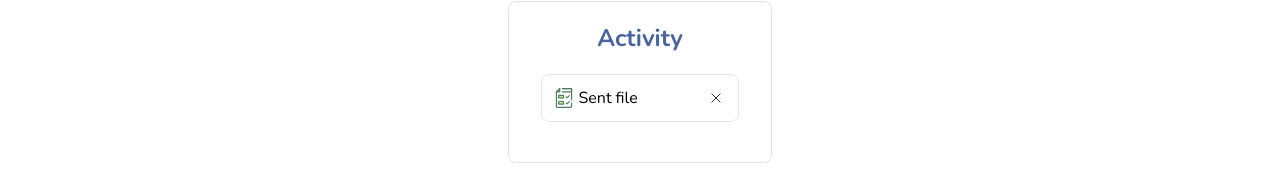
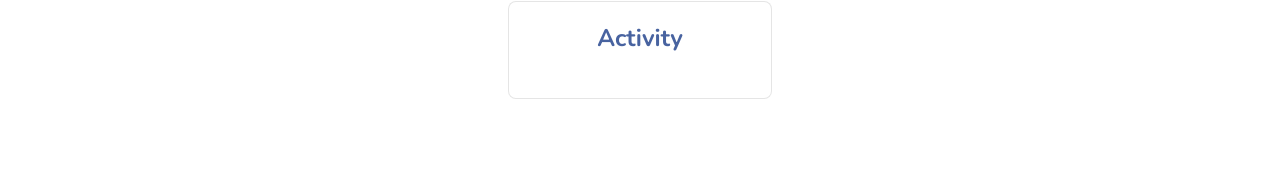
Before and after one commit to ns-krishnakodali/q-file-share, a Next.js app in the folder q-file-share-ui/: page /dashboard in a window 1280 px wide. Shown: the part 344-516 px from the top of the page. Built offline with nearby package versions, Linux system fonts and the light colour scheme.

Commit message:
Fix: Remove mock data from dashboard

```diff
--- a/q-file-share-ui/src/app/dashboard/page.tsx
+++ b/q-file-share-ui/src/app/dashboard/page.tsx
@@ -15,7 +15,7 @@ import sharedFilesIcon from "@/assets/shared-files-icon.svg";
 
 const Dashboard = (): JSX.Element => {
   const router = useRouter();
-  const [notifications, setNotifications] = useState<INotification[]>([{message:"Sent file", type:"send"}]);
+  const [notifications, setNotifications] = useState<INotification[]>([]);
 
   return (
     <>
```
